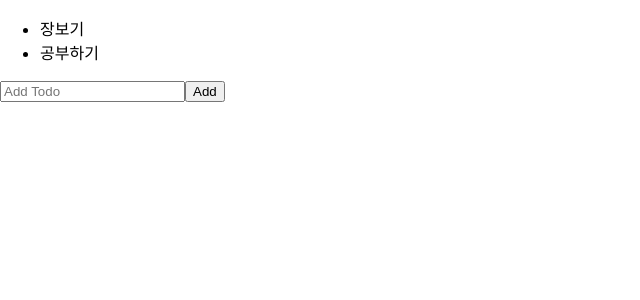
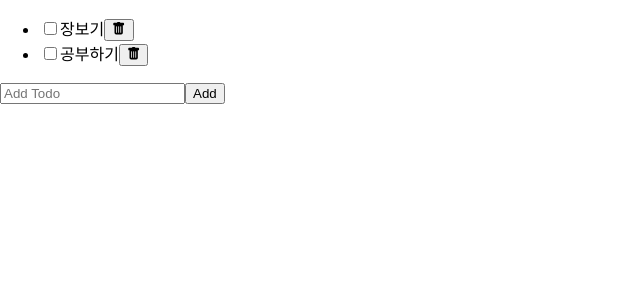
Before and after one commit to Inna-decsgr/To-do-list, a React (Create React App) app: page / in a window 1280 px wide. Shown: the top 300 px of the page, without its empty margins (0-640 px from the left). Built offline with nearby package versions, Linux system fonts and the light colour scheme.

Commit message:
🚧 create Todo component, update checkbox status and implement delete buttons

```diff
--- /dev/null
+++ b/src/components/Todo.jsx
@@ -0,0 +1,23 @@
+import React from 'react';
+import { BsTrashFill } from 'react-icons/bs';
+
+export default function Todo({todo, onUpdate, onDelete}) {
+  const {id, text, status} = todo;
+  const handleChange = (e) => {
+    onUpdate({
+      ...todo,
+      status: e.target.checked ? "completed" : "active"
+    })
+  }
+  const handleDelete = () => onDelete(todo);
+  return (
+    <li key={id}>
+      <input
+        type="checkbox"
+        checked = {status === 'completed'}
+        onChange={handleChange}
+      />{text}
+      <button onClick={handleDelete}><BsTrashFill /></button>
+    </li>
+  );
+}
--- a/src/components/TodoList.jsx
+++ b/src/components/TodoList.jsx
@@ -1,5 +1,6 @@
 import React, { useState } from 'react';
 import AddTodo from './AddTodo';
+import Todo from './Todo';
 
 export default function TodoList() {
   const [todos, setTodos] = useState([
@@ -20,11 +21,24 @@ export default function TodoList() {
       todo
     ])
   }
+  const handleUpdate = (updated) => {
+    setTodos(todos.map((t) => t.id === updated.id ? updated : t))
+  }
+  const handleDelete = (deleted) => {
+    setTodos(todos.filter((t) => t.id !== deleted.id))
+  }
   return (
     <section>
       <ul>
         {
-          todos.map((item) => <li key={item.id}>{item.text}</li>)
+          todos.map((item) =>
+            <Todo
+              key={item.id}
+              todo={item}
+              onUpdate={handleUpdate}
+              onDelete={handleDelete}
+            />
+          )
         }
       </ul>
       <AddTodo onAdd={handleAdd}/>
```
